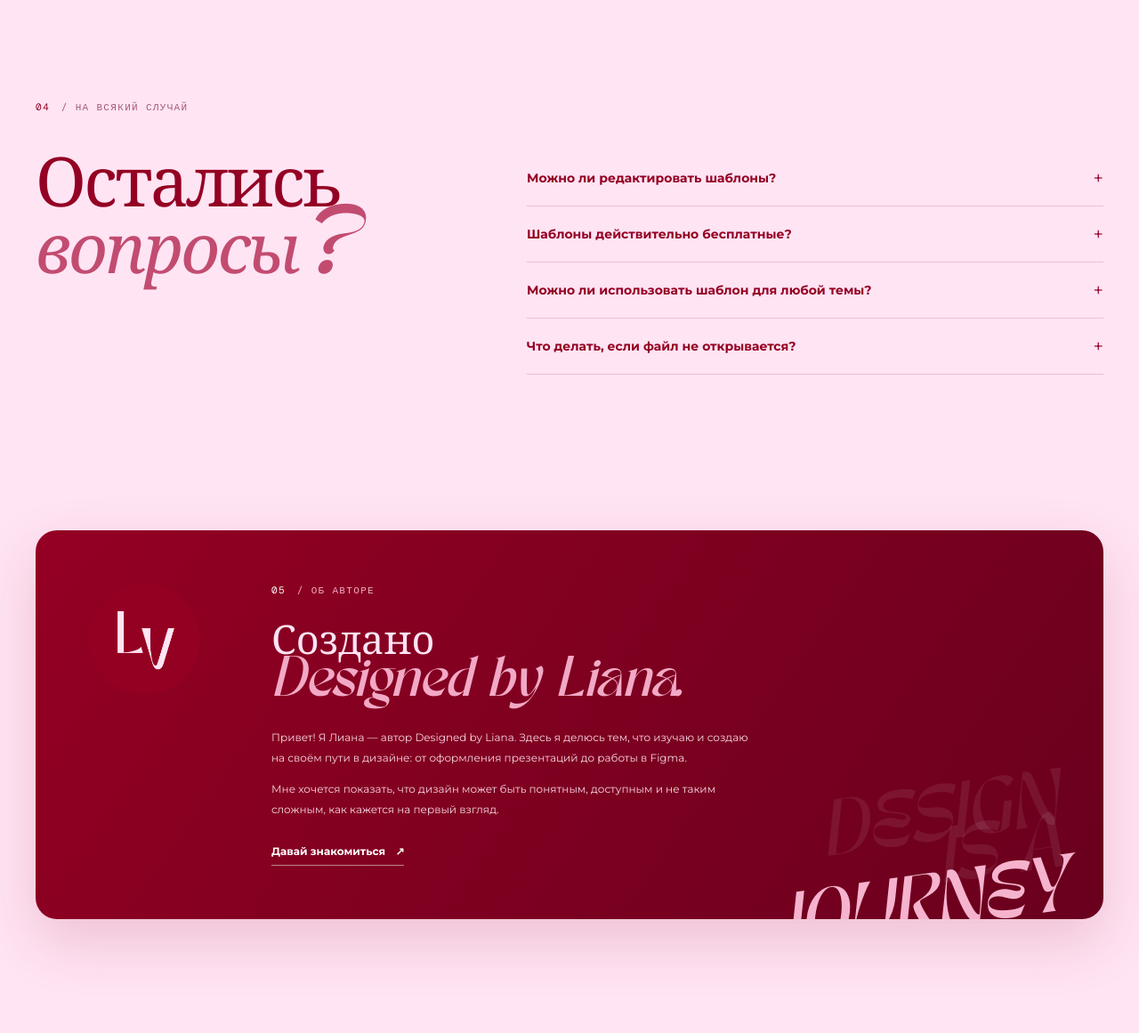
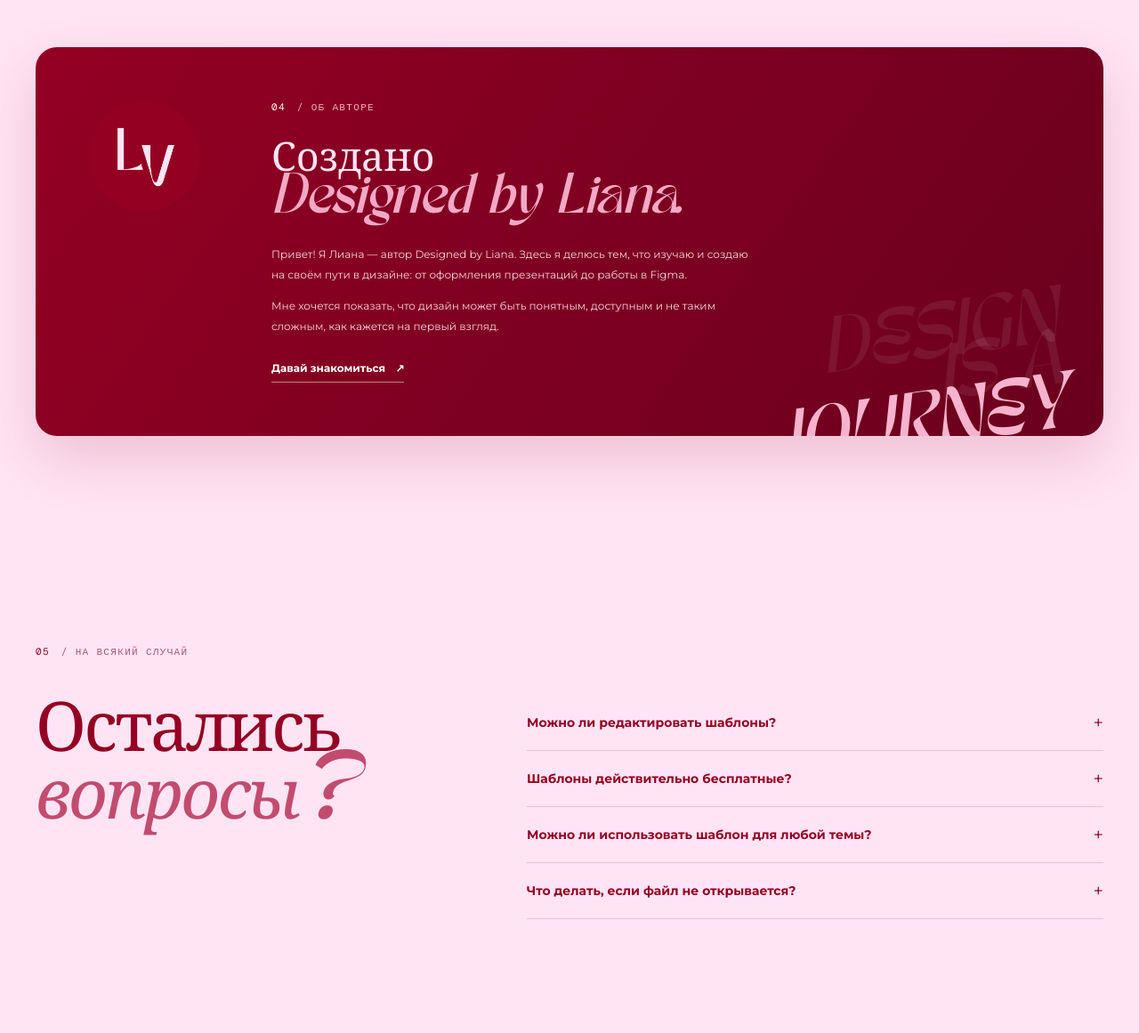
Before and after one commit to designedbyliana/library, a plain HTML site: page index.html in a window 1280 px wide. Shown: the part 3559-4720 px from the top of the page at 89% size. Drawn offline with nearby package versions, Linux system fonts and the light colour scheme.

Commit message:
Swap author and FAQ sections

```diff
--- a/index.html
+++ b/index.html
@@ -124,8 +124,16 @@
       </div>
     </section>
 
+    <section class="author-section section-shell section-pad" id="author">
+      <div class="author-card reveal">
+        <div class="author-monogram"><img src="assets/logo.png" alt="Логотип Designed by Liana"></div>
+        <div class="author-content"><div class="section-label"><span>04</span> / ОБ АВТОРЕ</div><h2>Создано<br /><em>Designed by Liana.</em></h2><p>Привет! Я Лиана — автор Designed by Liana. Здесь я делюсь тем, что изучаю и создаю на своём пути в дизайне: от оформления презентаций до работы в Figma.</p><p>Мне хочется показать, что дизайн может быть понятным, доступным и не таким сложным, как кажется на первый взгляд.</p><a class="text-link dark-link" href="#socials">Давай знакомиться <span>↗︎</span></a></div>
+        <div class="author-decoration">DESIGN<br />IS A<br /><i>JOURNEY</i></div>
+      </div>
+    </section>
+
     <section class="faq-section section-shell section-pad" id="faq">
-      <div class="section-label reveal"><span>04</span> / НА ВСЯКИЙ СЛУЧАЙ</div>
+      <div class="section-label reveal"><span>05</span> / НА ВСЯКИЙ СЛУЧАЙ</div>
       <div class="faq-grid"><h2 class="section-title reveal">Остались<br /><em>вопросы?</em></h2>
         <div class="faq-list reveal" data-delay="100">
           <details><summary>Можно ли редактировать шаблоны?<span>+</span></summary><p>Да. Файлы предназначены для редактирования в PowerPoint: ты можешь менять текст, изображения, цвета и расположение элементов.</p></details>
@@ -133,14 +141,6 @@
           <details><summary>Можно ли использовать шаблон для любой темы?<span>+</span></summary><p>Шаблон можно адаптировать под свою тему и задачу. Отдельные элементы оформления также можно комбинировать между слайдами.</p></details>
           <details><summary>Что делать, если файл не открывается?<span>+</span></summary><p>Напиши мне в Telegram — помогу разобраться со ссылкой или файлом.</p></details>
         </div>
-      </div>
-    </section>
-
-    <section class="author-section section-shell section-pad" id="author">
-      <div class="author-card reveal">
-        <div class="author-monogram"><img src="assets/logo.png" alt="Логотип Designed by Liana"></div>
-        <div class="author-content"><div class="section-label"><span>05</span> / ОБ АВТОРЕ</div><h2>Создано<br /><em>Designed by Liana.</em></h2><p>Привет! Я Лиана — автор Designed by Liana. Здесь я делюсь тем, что изучаю и создаю на своём пути в дизайне: от оформления презентаций до работы в Figma.</p><p>Мне хочется показать, что дизайн может быть понятным, доступным и не таким сложным, как кажется на первый взгляд.</p><a class="text-link dark-link" href="#socials">Давай знакомиться <span>↗︎</span></a></div>
-        <div class="author-decoration">DESIGN<br />IS A<br /><i>JOURNEY</i></div>
       </div>
     </section>
 
```
